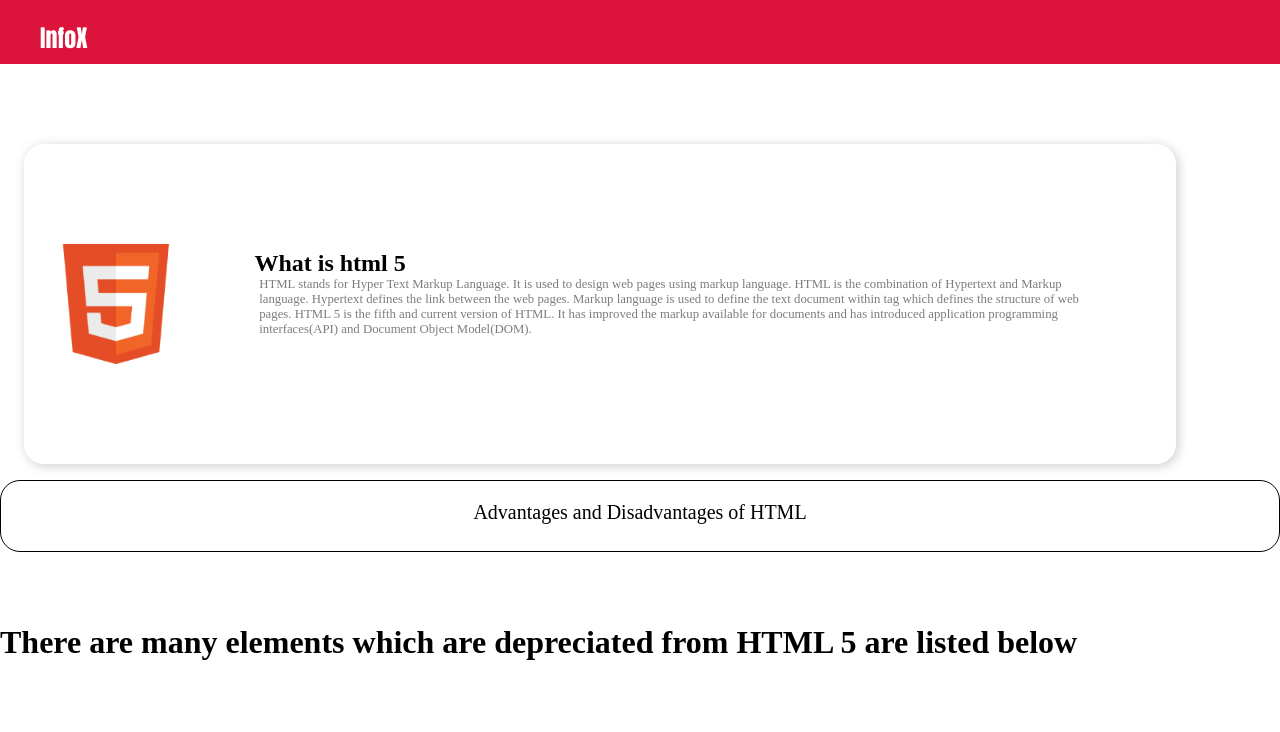
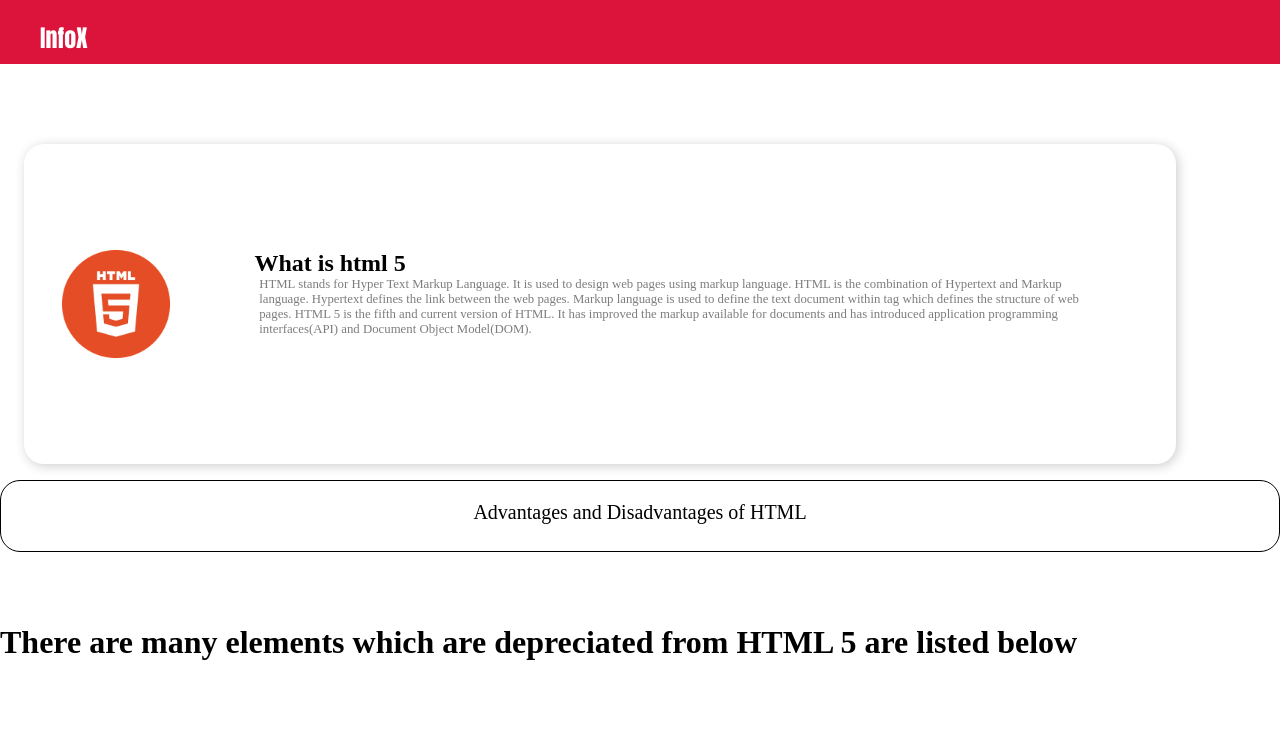
Before and after one commit to Nandhupsd/html5, a plain HTML site: page index.html in a window 1280 px wide. Shown: the top 732 px of the page. Drawn offline with nearby package versions, Linux system fonts and the light colour scheme.

Commit message:
Update index.html

```diff
--- a/index.html
+++ b/index.html
@@ -35,7 +35,7 @@
   </header>
 
     <div class="about-container">
-      <div class="imgp"><img class="img1" src="/src/html5-logo-31813.png"></div>
+      <div class="imgp"><img class="img1" src="src/logo-g99b6cdd47_640.png"></div>
       <div class="about-text">
       <br>
       <h1 class="mainh"> What is html 5</h1>
```
